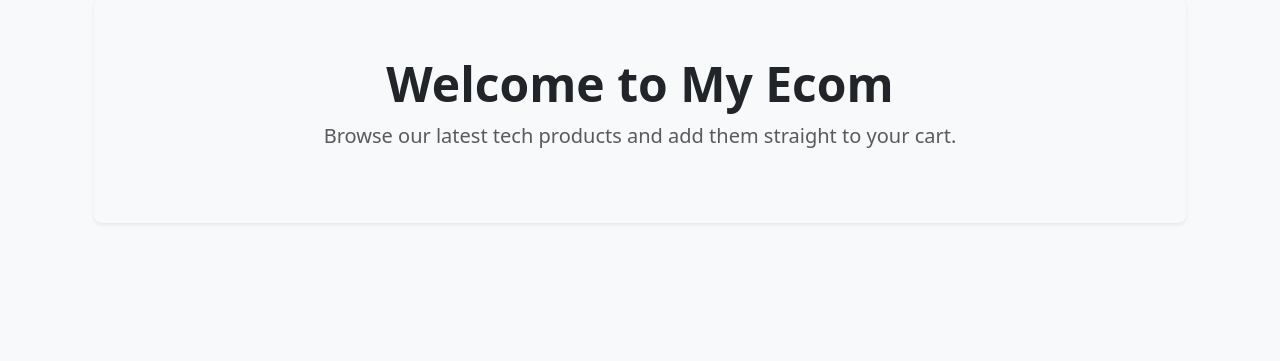
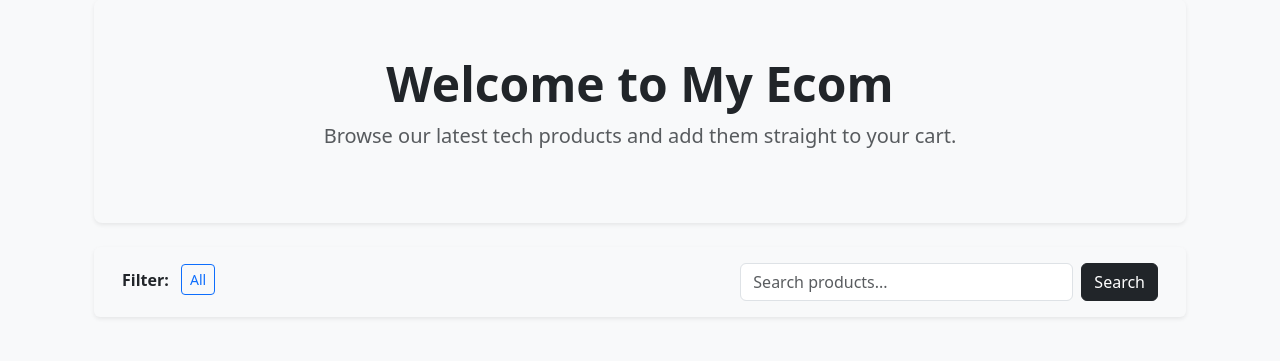
Before and after one commit to Riya18singh/MY_PROJECT, a Django app: page / in a window 1280 px wide. Shown: the part 111-472 px from the top of the page. Run offline with Django 5.2, Linux system fonts and the light colour scheme; data that the repository does not hold is empty.

Commit message:
add search bar and filter

```diff
--- a/products/models.py
+++ b/products/models.py
@@ -1,12 +1,18 @@
 from django.db import models
 
 # Create models here.
+class Category(models.Model):
+    name = models.CharField(max_length=100)
+
+    def __str__(self):
+        return self.name
 
 class Product(models.Model):
     name = models.CharField(max_length=255)
     price = models.DecimalField(max_digits=10, decimal_places=2)
     image = models.ImageField(upload_to='products/')
     description = models.TextField(blank=True, null=True)
+    category = models.ForeignKey(Category, on_delete=models.SET_NULL, null=True, blank=True, related_name='products')
     stock = models.IntegerField(default=20) # Starting every product with 20 items in stock for now
     is_active = models.BooleanField(default=True)
     created_at = models.DateTimeField(auto_now_add=True)
--- a/products/templates/products/product_list.html
+++ b/products/templates/products/product_list.html
@@ -11,6 +11,24 @@
             <p class="col-md-8 mx-auto fs-5 text-muted">
                 Browse our latest tech products and add them straight to your cart.
             </p>
+        </div>
+    </div>
+    <div class="row mb-4 bg-light p-3 rounded shadow-sm align-items-center mx-0">
+        <div class="col-md-7 mb-2 mb-md-0">
+            <span class="fw-bold me-2">Filter:</span>
+            <a href="{% url 'product_list' %}" class="btn btn-outline-primary btn-sm me-1 mb-1">All</a>
+            {% for category in categories %}
+                <a href="{% url 'product_list' %}?category={{ category.id }}" class="btn btn-outline-primary btn-sm me-1 mb-1">
+                    {{ category.name }}
+                </a>
+            {% endfor %}
+        </div>
+
+        <div class="col-md-5">
+            <form method="GET" action="{% url 'product_list' %}" class="d-flex">
+                <input type="text" name="q" class="form-control me-2" placeholder="Search products..." value="{{ request.GET.q }}">
+                <button type="submit" class="btn btn-dark">Search</button>
+            </form>
         </div>
     </div>
 
--- a/products/views.py
+++ b/products/views.py
@@ -1,11 +1,27 @@
 from django.shortcuts import render,get_object_or_404
-from .models import Product
+from .models import Product, Category
 
 def product_list(request):
-    # Fetch all products from the database
-    products = Product.objects.all()
-    return render(request, 'products/product_list.html', {'products': products})
+    # 1. Grab all active products and all categories
+    products = Product.objects.filter(is_active=True)
+    categories = Category.objects.all()
 
+    # 2. Check if the user clicked a specific Category button
+    category_id = request.GET.get('category')
+    if category_id:
+        products = products.filter(category_id=category_id)
+
+    # 3. Check if the user typed something into the Search bar
+    search_query = request.GET.get('q')
+    if search_query:
+        # __icontains means "find this word anywhere in the name, ignoring uppercase/lowercase"
+        products = products.filter(name__icontains=search_query)
+
+    # 4. Send the final filtered list to the HTML page
+    return render(request, 'products/product_list.html', {
+        'products': products,
+        'categories': categories,
+    })
 def product_detail(request, pk):
     # Fetch a specific product by its ID (pk)
     product = get_object_or_404(Product, pk=pk)
```
Also changed, not shown: products/admin.py (+8 -2 lines), products/migrations/0005_category_product_category.py (added).
